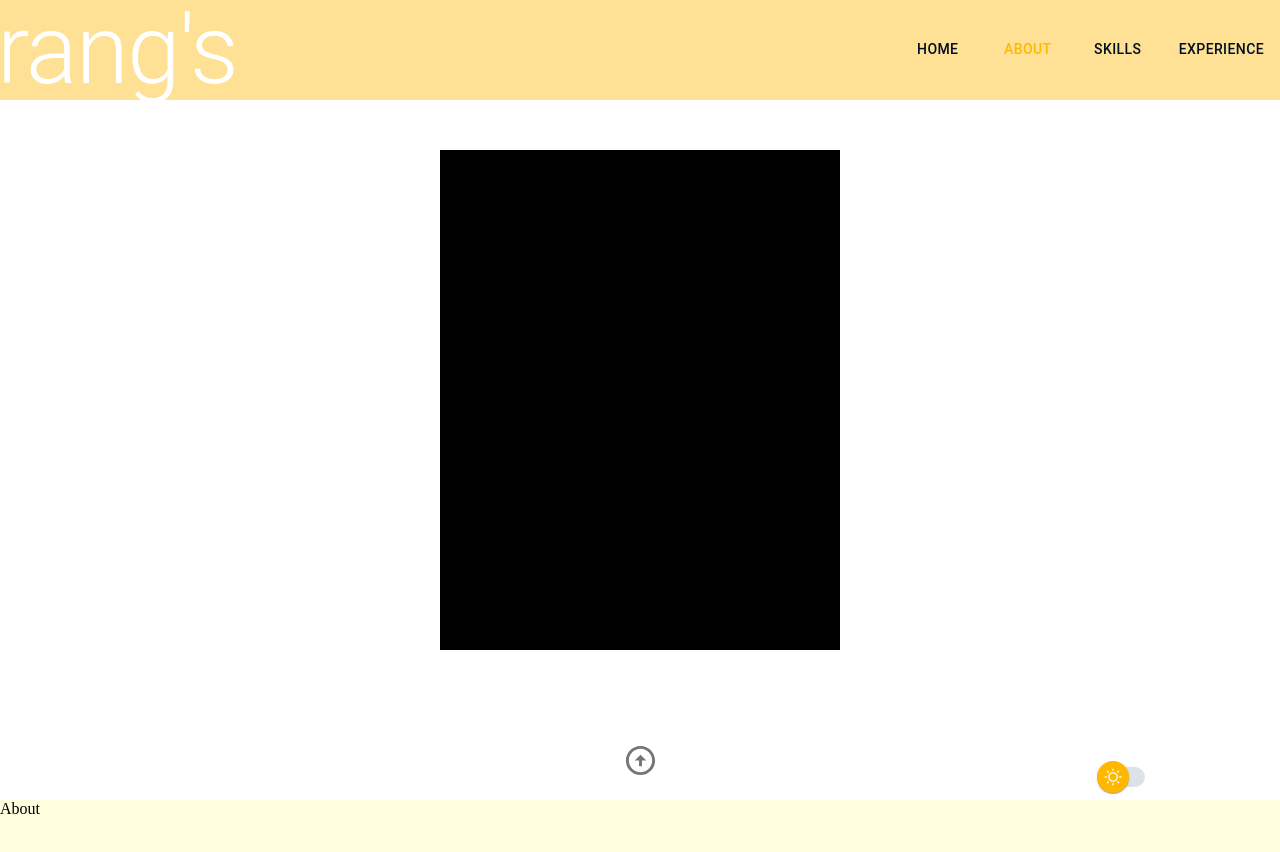
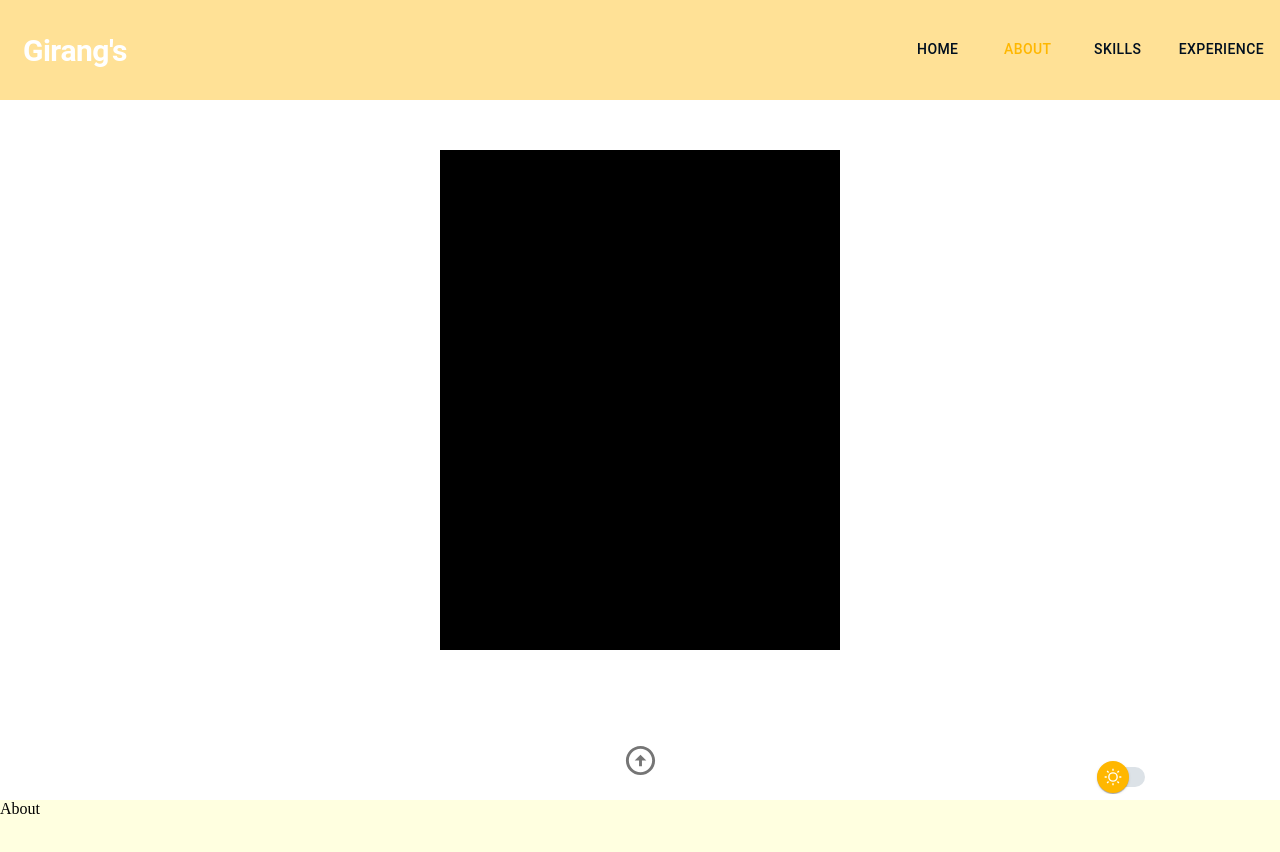
Before and after one commit to choigirang/portfolio, a React (Create React App) app: page /About in a window 1280 px wide. Shown: the top 852 px of the page. Built offline with nearby package versions, Linux system fonts and the light colour scheme; what @mui/styled-engine-sc would draw is missing.

Commit message:
delete trash code & add typography theme

```diff
--- a/src/theme/palette.ts
+++ b/src/theme/palette.ts
@@ -1,45 +1,14 @@
 import { PaletteMode, createTheme } from '@mui/material';
 import Typography from './Typography';
-// const Palette = (): PaletteOptions => {
-//   return {
-//     primary: {
-//       main: '#FF6415',
-//       dark: '',
-//     },
-//     secondary: {
-//       main: '#E3BA8A',
-//       dark: '',
-//     },
-//     background: {
-//       default: '#FFFFFFF',
-//       paper: '',
-//     },
-//     error: {
-//       main: '#FF4545',
-//       dark: '',
-//     },
-//     info: {
-//       main: '#1A1A1A',
-//       dark: '',
-//     },
-//     grey: {
-//       50: '#FCFCFC',
-//       100: '#EFEFEF',
-//       200: '#DFDFDF',
-//       300: '#B7B7B7',
-//       400: '#949494',
-//       500: '#777777',
-//       600: '#555555',
-//       700: '#3F3F3F',
-//       800: '#2A2A2A',
-//       900: '#1A1A1A',
-//     },
-//   };
-// };
-// export default Palette;
 
 const createCustomTheme = (mode: PaletteMode) =>
   createTheme({
+    typography: {
+      h1: {
+        fontSize: 30,
+        fontWeight: 700,
+      },
+    },
     palette: {
       mode,
       common: {
```
